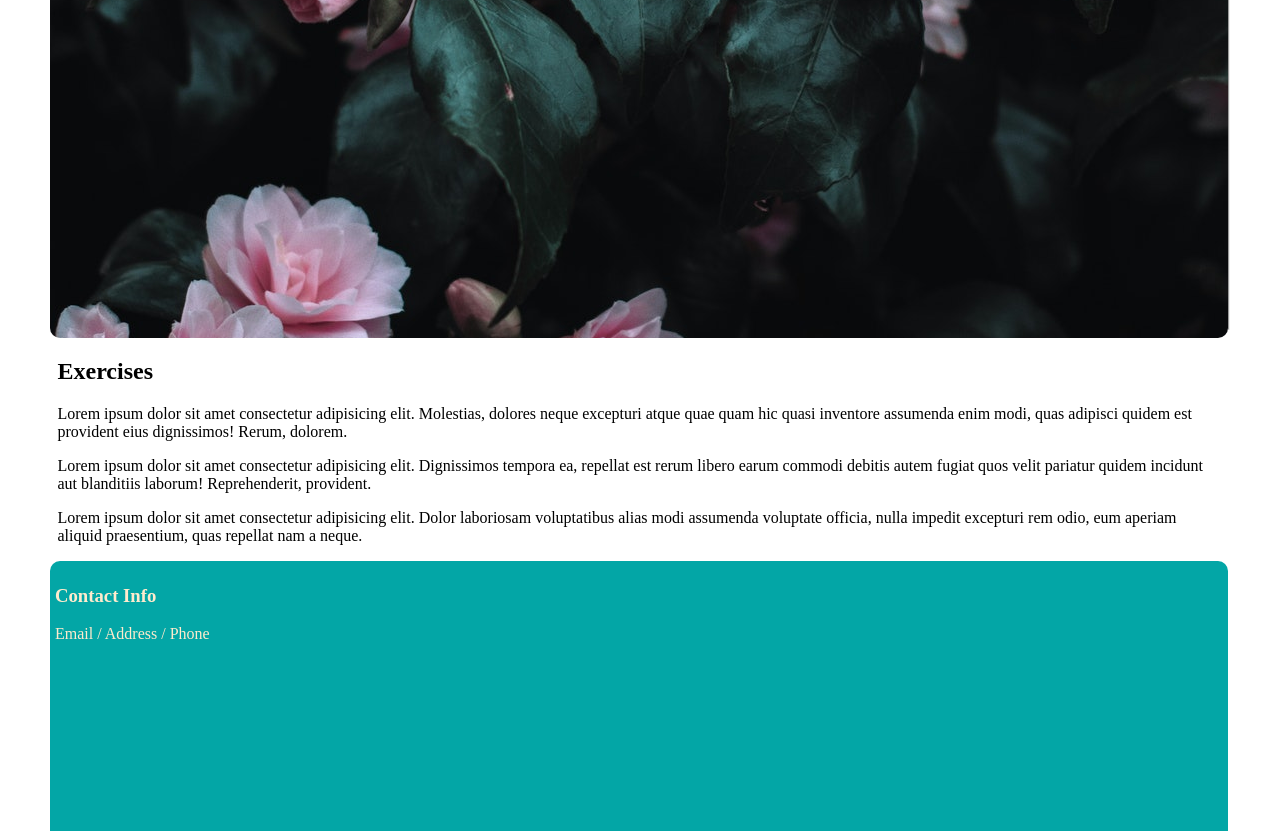
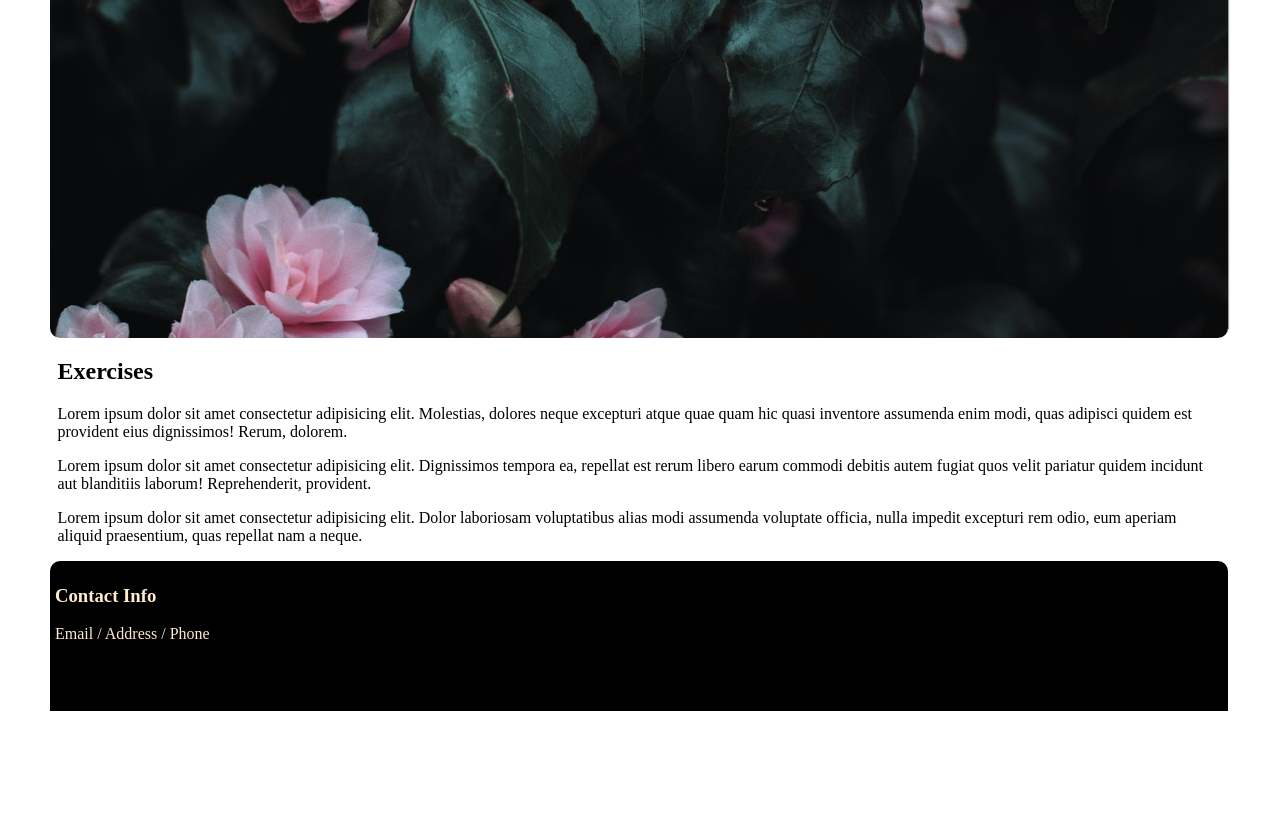
Before and after one commit to gdick-crypto/ideal-bassoon, a plain HTML site: page main.html in a window 1280 px wide. Shown: the part 112-943 px from the top of the page. After the commit the page ends 823 px from the top, so only its background shows below. Drawn offline with Linux system fonts and the light colour scheme.

Commit message:
Change footer background to black

```diff
--- a/styles/grid.css
+++ b/styles/grid.css
@@ -23,9 +23,9 @@
 .grid-item-footer {
 	grid-column-start: 1;
 	grid-column-end: 12;
-	height: 260px;
+	height: 140px;
 	color: blanchedalmond;
-	background-color: #03A6A6;
+	background-color: black;
 	border-radius: 10px 10px 0px 0px;
 	padding: 5px;
 }
```
